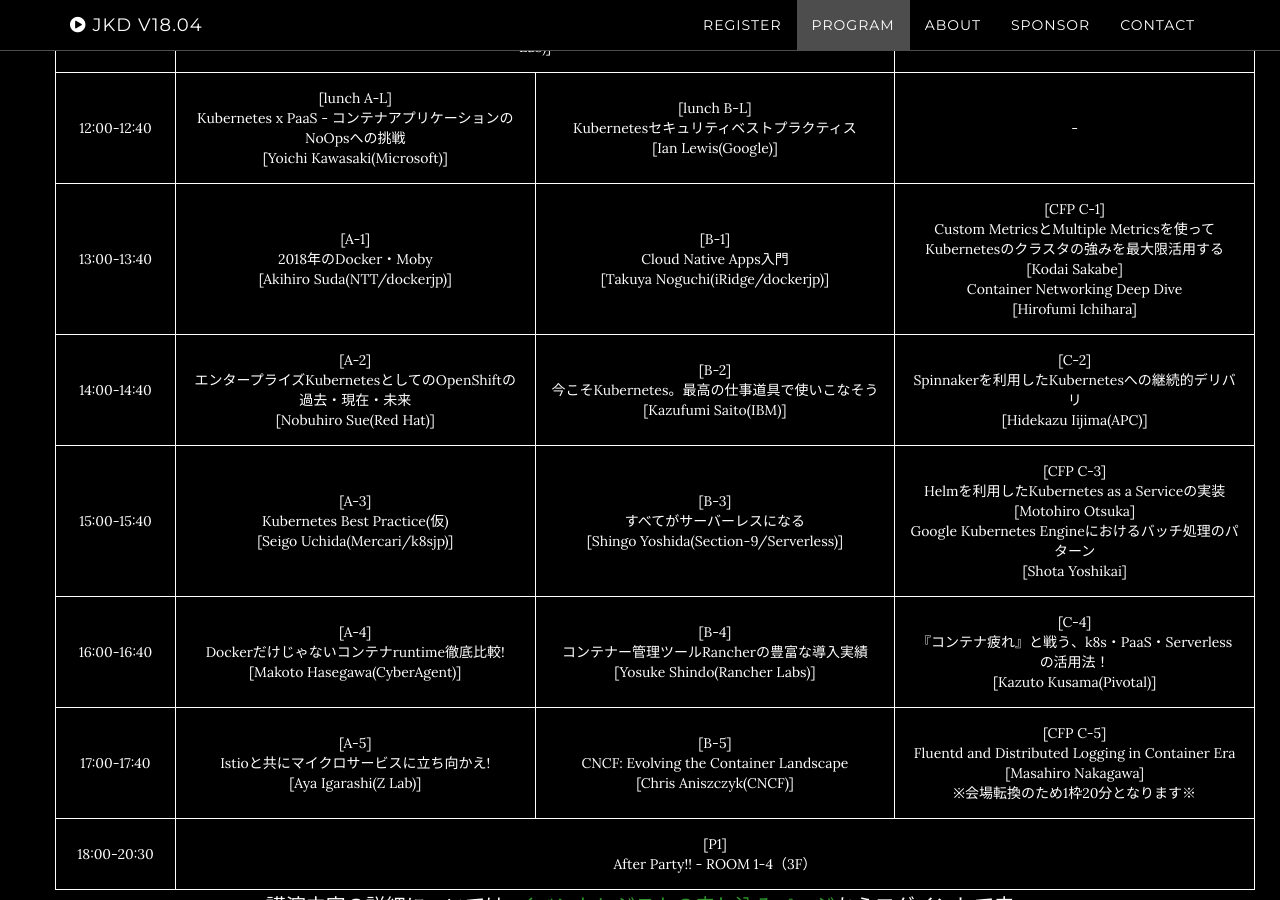
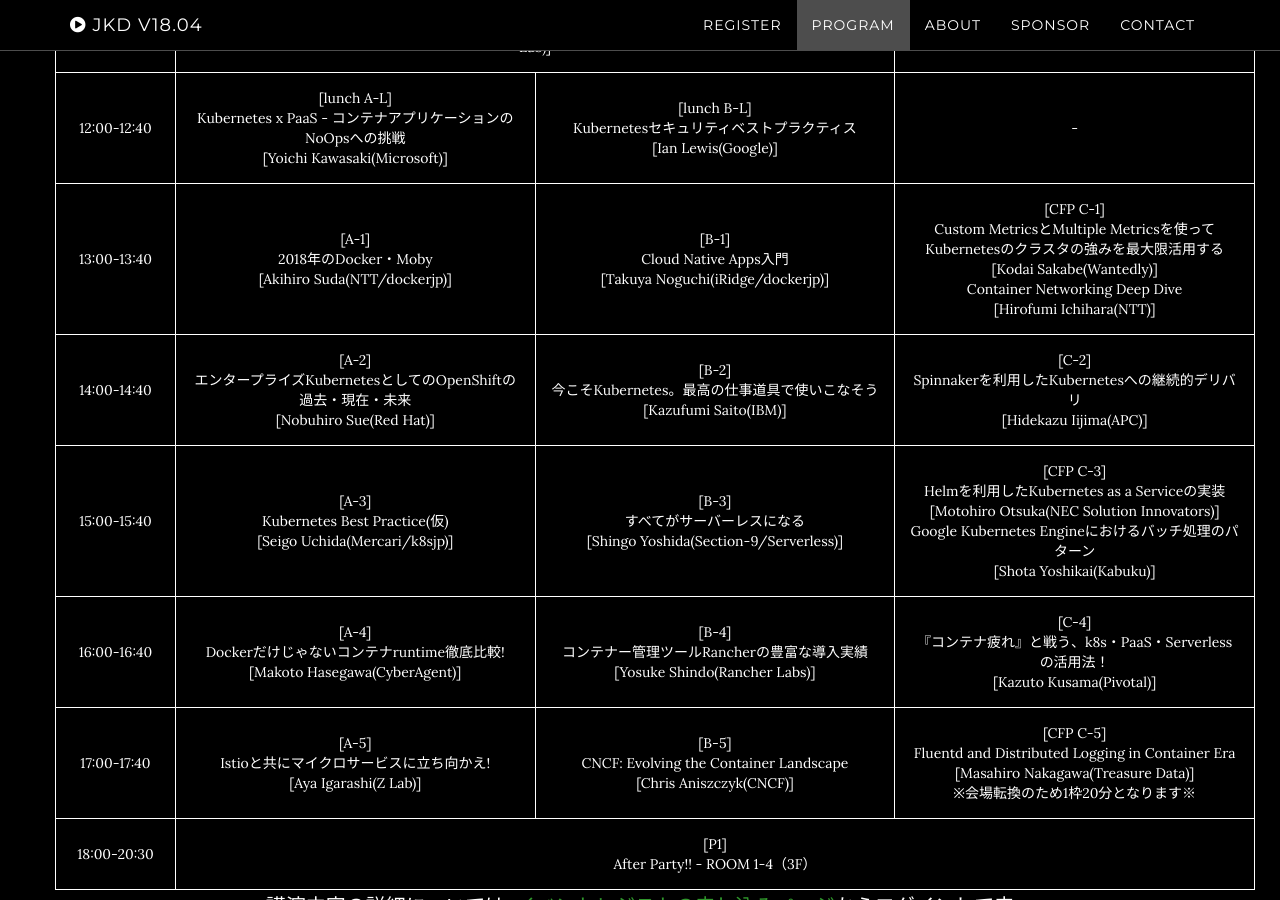
Before and after one commit to containerdays/v18.04, a Jekyll site: the page built from docs/index.html, in a window 1280 px wide and 900 px high, scrolled down 2753 px. Built offline with Jekyll 4.4.1, drawn with Linux system fonts in a browser that asks for light colours.

Commit message:
add affiliation

```diff
--- a/docs/_includes/program.html
+++ b/docs/_includes/program.html
@@ -28,7 +28,7 @@
                           <td>13:00-13:40</td>
                           <td>[A-1]<br>2018年のDocker・Moby<br>[Akihiro Suda(NTT/dockerjp)]</td>
                           <td>[B-1]<br>Cloud Native Apps入門<br>[Takuya Noguchi(iRidge/dockerjp)]</td>
-                          <td>[CFP C-1]<br>Custom MetricsとMultiple Metricsを使ってKubernetesのクラスタの強みを最大限活用する<br>[Kodai Sakabe]<br>Container Networking Deep Dive<br>[Hirofumi Ichihara]</td>
+                          <td>[CFP C-1]<br>Custom MetricsとMultiple Metricsを使ってKubernetesのクラスタの強みを最大限活用する<br>[Kodai Sakabe(Wantedly)]<br>Container Networking Deep Dive<br>[Hirofumi Ichihara(NTT)]</td>
                         </tr>
                         <tr>
                           <td>14:00-14:40</td>
@@ -40,7 +40,7 @@
                           <td>15:00-15:40</td>
                           <td>[A-3]<br>Kubernetes Best Practice(仮)<br>[Seigo Uchida(Mercari/k8sjp)]</td>
                           <td>[B-3]<br>すべてがサーバーレスになる<br>[Shingo Yoshida(Section-9/Serverless)]</td>
-                          <td>[CFP C-3]<br>Helmを利用したKubernetes as a Serviceの実装<br>[Motohiro Otsuka]<br>Google Kubernetes Engineにおけるバッチ処理のパターン<br>[Shota Yoshikai]</td></td>
+                          <td>[CFP C-3]<br>Helmを利用したKubernetes as a Serviceの実装<br>[Motohiro Otsuka(NEC Solution Innovators)]<br>Google Kubernetes Engineにおけるバッチ処理のパターン<br>[Shota Yoshikai(Kabuku)]</td></td>
                         </tr>
                         <tr>
                           <td>16:00-16:40</td>
@@ -52,7 +52,7 @@
                           <td>17:00-17:40</td>
                           <td>[A-5]<br>Istioと共にマイクロサービスに立ち向かえ!<br>[Aya Igarashi(Z Lab)]</td>
                           <td>[B-5]<br>CNCF: Evolving the Container Landscape<br>[Chris Aniszczyk(CNCF)]</td>
-                          <td>[CFP C-5]<br>Fluentd and Distributed Logging in Container Era<br>[Masahiro Nakagawa]<br>※会場転換のため1枠20分となります※</td>
+                          <td>[CFP C-5]<br>Fluentd and Distributed Logging in Container Era<br>[Masahiro Nakagawa(Treasure Data)]<br>※会場転換のため1枠20分となります※</td>
                         </tr>
                         <tr>
                           <td>18:00-20:30</td>
```
